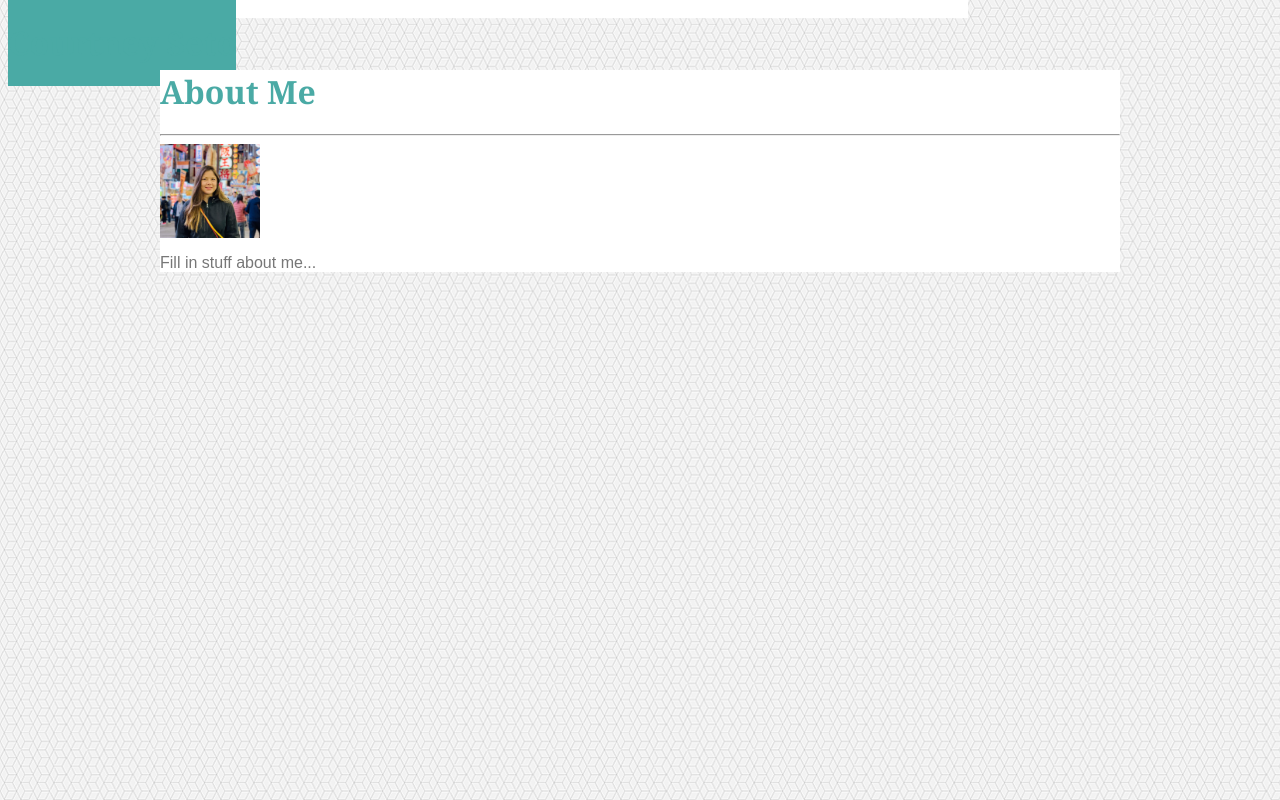
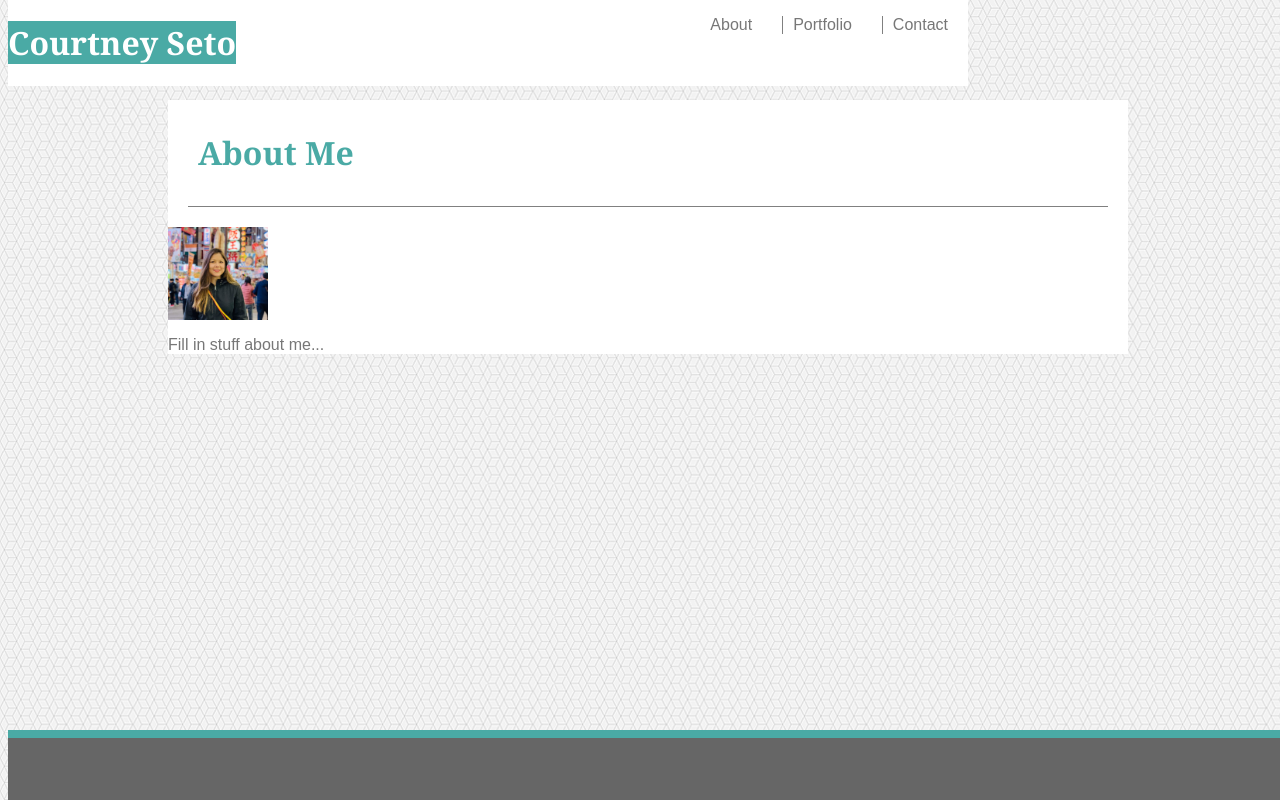
Before and after one commit to setocourtney/portfolio1, a plain HTML site: page index.html in a window 1280 px wide. Drawn offline with Linux system fonts and the light colour scheme.

Commit message:
add positioning css, revise index structure for better layouts

```diff
--- a/assets/css/style.css
+++ b/assets/css/style.css
@@ -7,12 +7,17 @@ body {
     background: url("../images/background.png") repeat;
     font-family: Arial, 'Helvetica Neue', Helvetica, sans-serif;
     color: #777777;
+    width: 100%;
 }
 
 h1 {
     font-family: Georgia, 'Times New Roman', Times, serif;
     color: #4aaaa5;
 }
+
+
+
+
 
 /* --- header --- */
 header {
@@ -24,51 +29,76 @@ header {
 }
 
 .logo {
-    position: absolute;
-    left: 0;
     background-color: #4aaaa5;
     color: #ffffff;
     text-align: center;
+    float: left;
+}
+
+nav {
+    float: right;
 }
 
 nav ul {
     display: flex;
     flex-direction: row;
-    margin: 0;
-    padding: 0;
 }
 
 nav li {
     list-style-type: none;
-    margin: 0 5px;
+    margin: 0 10px;
+    padding: 0 10px;
 }
 
+/* remove auto styling from links */
+nav a {
+    text-decoration: none;
+    color: #777777;
+}
+
+/* add seperators between nav links */
 nav li+li {
     border-left: 1px solid #808080;
 }
 
+
+
+
+
+
 /* --- main content area --- */
-
 main {
-    position: relative;
     background-color: #ffffff;
     border-color: #dddddd;
     width: 960px;
-    margin: 0 auto;
-    margin-top: 70px;
+    margin: 100px auto;
 }
+
+.section-header {
+    padding: 10px;
+    border-bottom: 1px solid #808080;
+    margin: 20px;
+}
+
+
+
 
 /* --- about me --- */
 
-/* profile image*/
+
 #profile {
     width: 100px;
 }
+
+
+
+
 
 /* --- footer --- */
 
 .footer {
     width: 100%;
+    height: 70px;
     position: fixed;
     bottom: 0;
     background-color: #666666;
--- a/index.html
+++ b/index.html
@@ -15,9 +15,7 @@
             <!--header section: logo and menu bar-->
             <header>
                 <!--logo-->
-                <div class="logo">
-                    <h1>Courtney Seto</h1>
-                </div>
+                <h1 class="logo">Courtney Seto</h1>
 
                 <!--menu bar-->
                 <nav>
@@ -38,10 +36,9 @@
 
             <!--about me-->
             <main>
-                <h1>About Me</h1>
-
-                <!--horizontal line-->
-                <hr>
+                <div class="section-header">
+                    <h1>About Me</h1>
+                </div>
 
                 <section>
                     <!--profile photo-->
@@ -54,7 +51,9 @@
             </main>
         </body>
 
-        <footer></footer>
+        <footer>
+            <div class="footer"></div>
+        </footer>
 
 
     </html>
```
